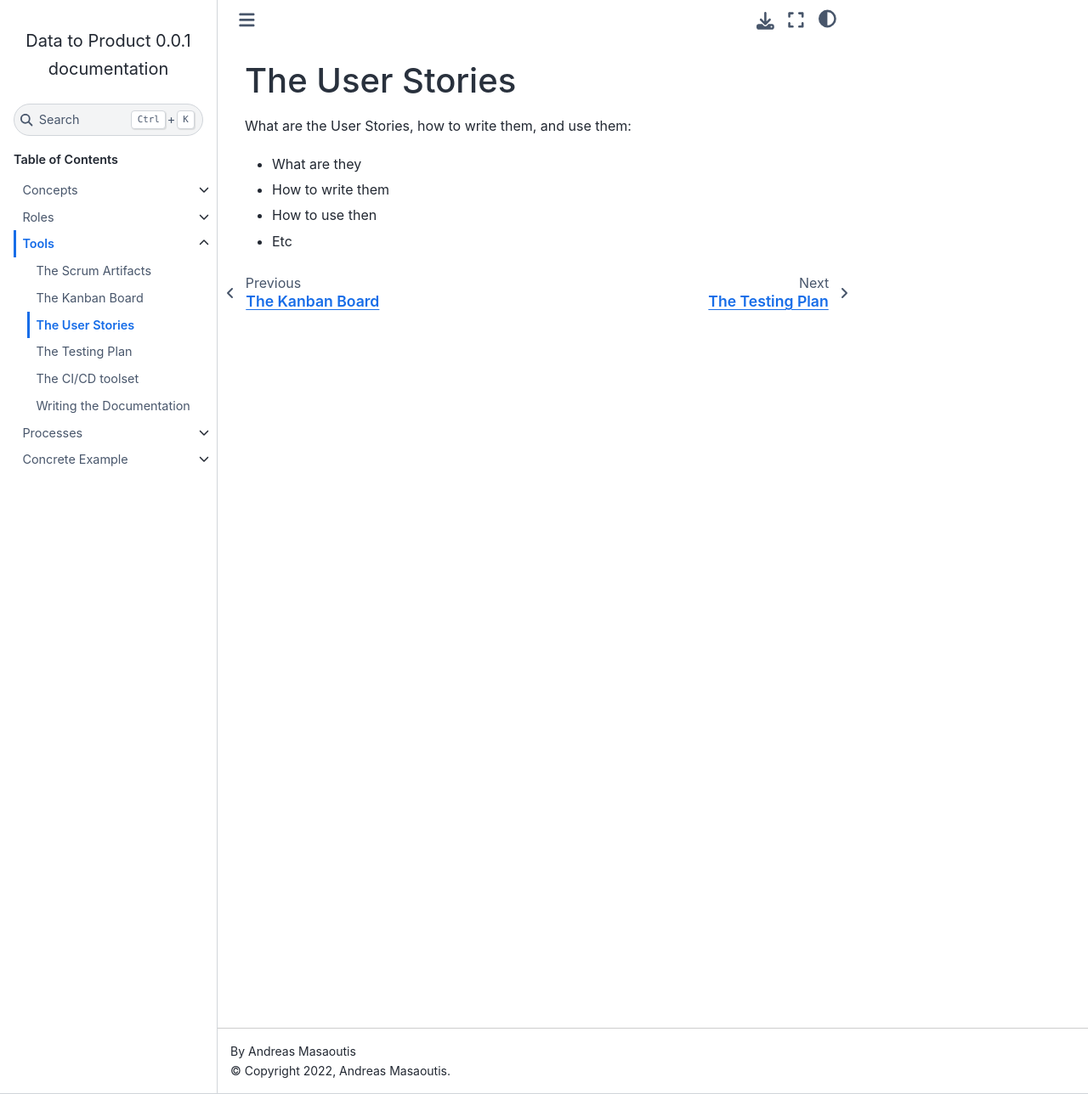
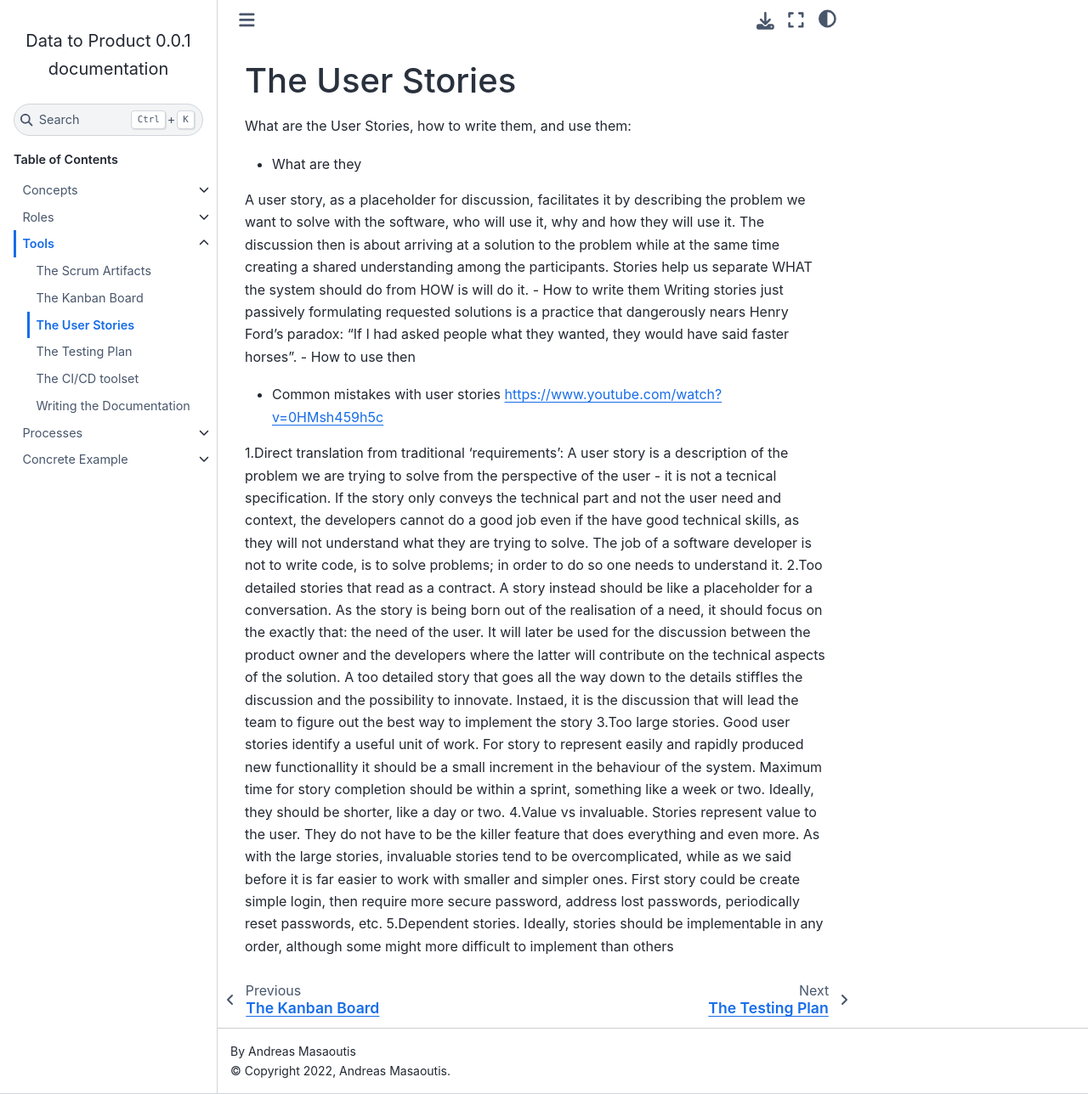
Before and after one commit to andreas-masaoutis/data_to_product_book, a Sphinx documentation site: the page built from source/_files/D4_user_stories.rst, in a window 1280 px wide and 1288 px high. Shown: the whole window at 85% size. Built offline with Sphinx 7.4.7 and the Sphinx Book theme 1.1.4, drawn with Linux system fonts in a browser that asks for light colours; pages that are not in the unit, such as notebooks, are missing from menus.

Commit message:
Common mistakes with user stories

```diff
--- a/source/_files/D4_user_stories.rst
+++ b/source/_files/D4_user_stories.rst
@@ -5,6 +5,15 @@ The User Stories
 What are the User Stories, how to write them, and use them:
 
 - What are they
+A user story, as a placeholder for discussion, facilitates it by describing the problem we want to solve with the software, who will use it, why and how they will use it. The discussion then is about arriving at a solution to the problem while at the same time creating a shared understanding among the participants.
+Stories help us separate WHAT the system should do from HOW is will do it.
 - How to write them
+Writing stories just passively formulating requested solutions is a practice that dangerously nears Henry Ford's paradox: "If I had asked people what they wanted, they would have said faster horses".
 - How to use then
-- Etc
+
+- Common mistakes with user stories https://www.youtube.com/watch?v=0HMsh459h5c
+1.Direct translation from traditional 'requirements': A user story is a description of the problem we are trying to solve from the perspective of the user - it is not a tecnical specification. If the story only conveys the technical part and not the user need and context, the developers cannot do a good job even if the have good technical skills, as they will not understand what they are trying to solve.  The job of a software developer is not to write code, is to solve problems; in order to do so one needs to understand it.
+2.Too detailed stories that read as a contract. A story instead should be like a placeholder for a conversation. As the story is being born out of the realisation of a need, it should focus on the exactly that: the need of the user. It will later be used for the discussion between the product owner and the developers where the latter will contribute on the technical aspects of the solution. A too detailed story that goes all the way down to the details stiffles the discussion and the possibility to innovate. Instaed, it is the discussion that will lead the team to figure out the best way to implement the story
+3.Too large stories. Good user stories identify a useful unit of work. For story to represent easily and rapidly produced new functionallity it should be a small increment in the behaviour of the system. Maximum time for story completion should be within a sprint, something like a week or two. Ideally, they should be shorter, like a day or two.
+4.Value vs invaluable. Stories represent value to the user. They do not have to be the killer feature that does everything and even more. As with the large stories, invaluable stories tend to be overcomplicated, while as we said before it is far easier to work with smaller and simpler ones. First story could be create simple login, then require more secure password, address lost passwords, periodically reset passwords, etc.
+5.Dependent stories. Ideally, stories should be implementable in any order, although some might more difficult to implement than others
```
